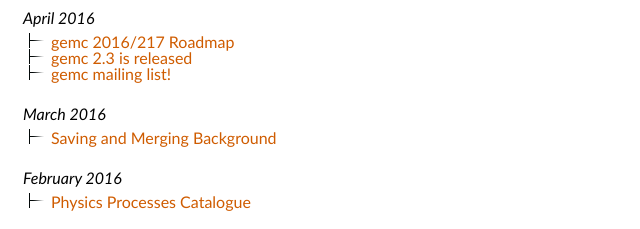
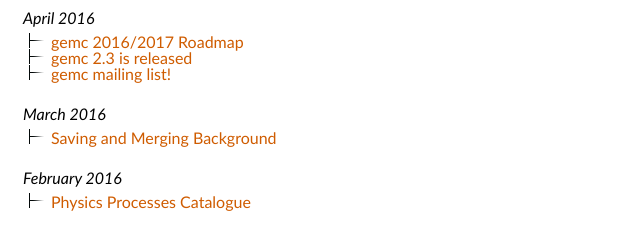
Before and after one commit to gemc/docs, a plain HTML site: page webPage/source/latestNews.html in a window 1280 px wide. Shown: the top 229 px of the page, 0-640 px from the left. Drawn offline with Linux system fonts and the light colour scheme.

Commit message:
typo on roadmap date

```diff
--- a/webPage/source/latestNews.html
+++ b/webPage/source/latestNews.html
@@ -56,7 +56,7 @@
 
 				<li><em>April 2016</em>
 					<ol>
-						<li><a target="_" href="documentation/releases/roadmap.html">gemc 2016/217 Roadmap</a></li>
+						<li><a target="_" href="documentation/releases/roadmap.html">gemc 2016/2017 Roadmap</a></li>
 						<li><a target="_" href="documentation/releases/2.3.html">gemc 2.3 is released</a></li>
 						<li><a target="_" href="https://groups.google.com/forum/#!forum/g_e_m_c">gemc mailing list!</a></li>
 					</ol>
```
